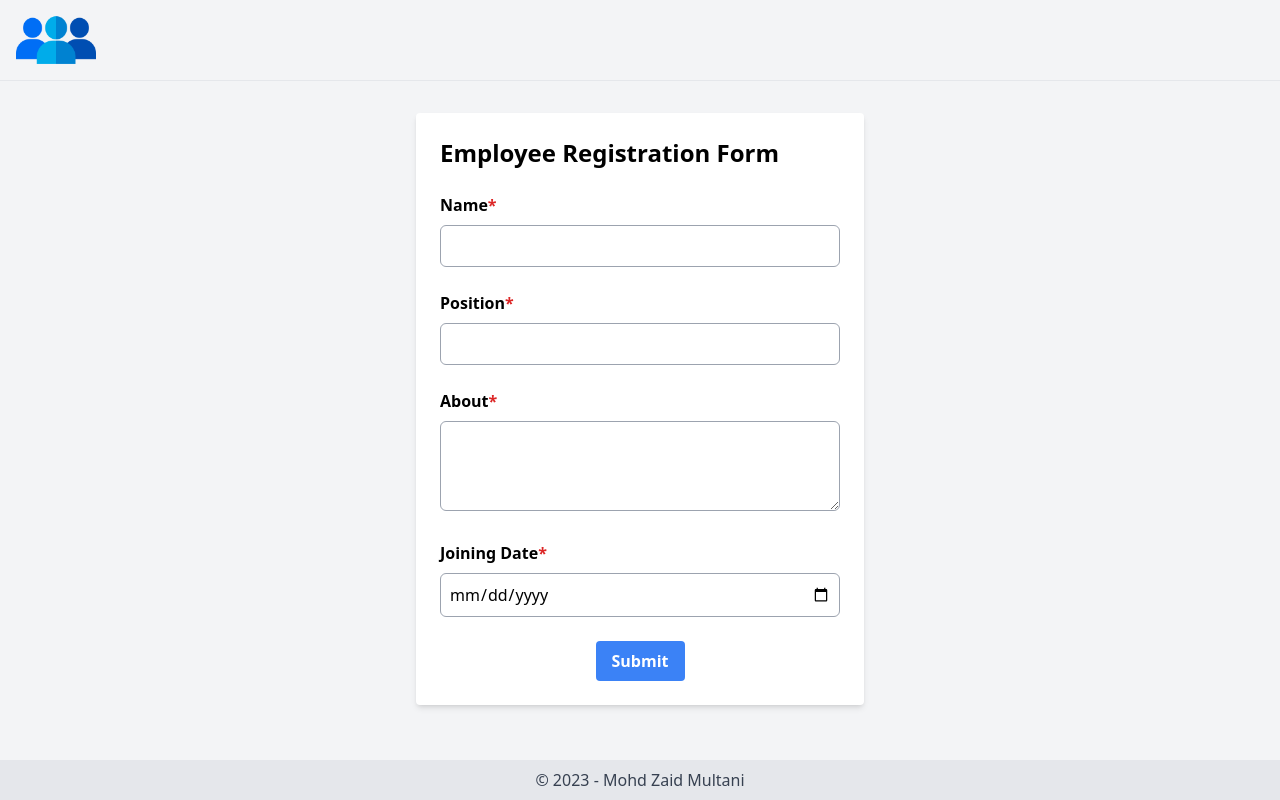
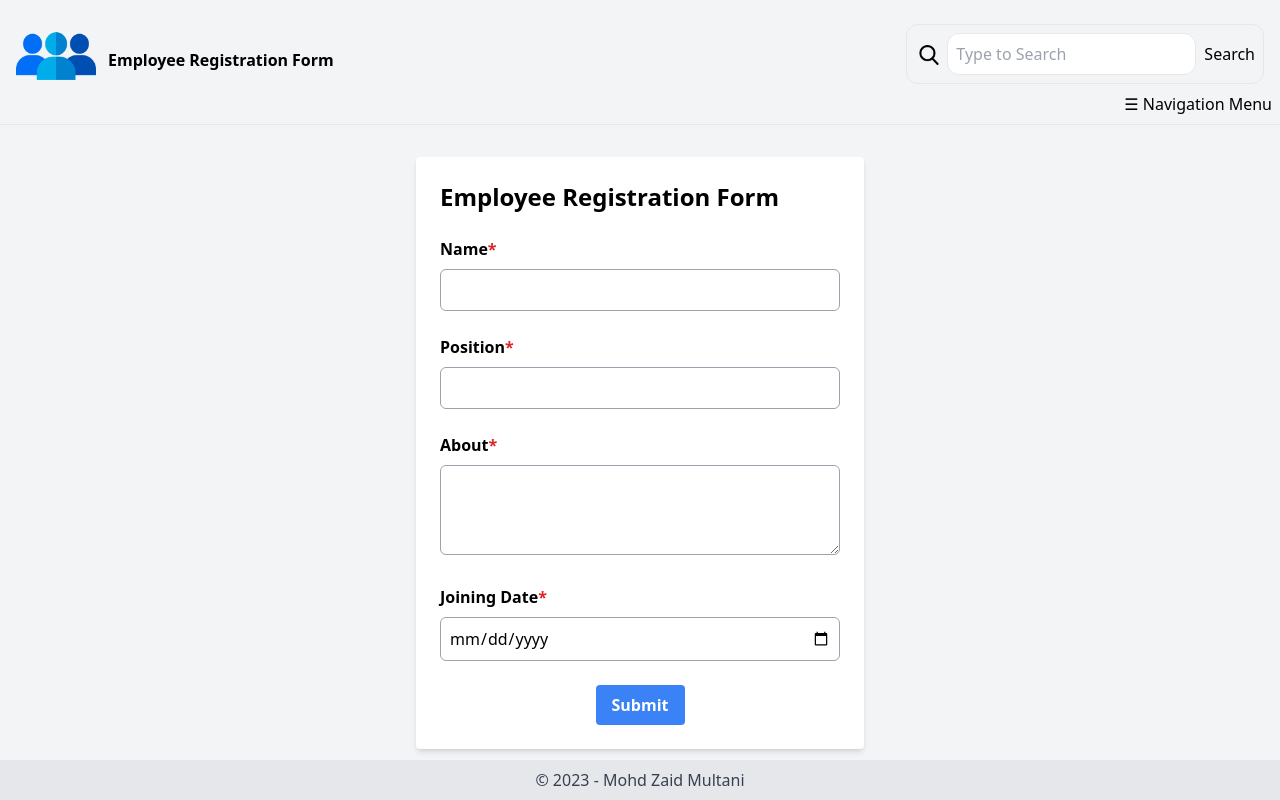
Before and after one commit to ZAIDMULTANI07/employee-hf, a plain HTML site: page employee-registration.html in a window 1280 px wide. Drawn offline with nearby package versions, Linux system fonts and the light colour scheme.

Commit message:
fix: header on employee registration page

```diff
--- a/employee-registration.html
+++ b/employee-registration.html
@@ -8,9 +8,73 @@
     <script src="https://cdn.tailwindcss.com"></script>
 </head>
 <header>
-    <a href="\"> <img class="h-20 w-20 mx-4" src="./public/EMlogo.png"/></a>
-    <hr>
-</header>
+    <div class="flex justify-between ml-4">
+      <a href="/index.html">
+        <div
+          class="flex mt-4 sm:flex-row flex-col sm:none justify-center items-center"
+        >
+          <img class="h-20 w-20" src="./public/EMlogo.png" alt="Logo" />
+          <div
+            class="flex flex-col ml-3 sm:flex-row justify-center items-center"
+          >
+            <h1 class="mt-2 font-bold">Employee</h1>
+            <h1 class="mt-2 font-bold ml-1">Registration</h1>
+            <h1 class="mt-2 font-bold ml-1">Form</h1>
+          </div>
+        </div>
+      </a>
+      <div class="mb-2 mt-2">
+        <form
+          class="flex mx-4 mt-4 border rounded-xl p-2"
+          onsubmit="searchEmployees(event)"
+        >
+          <label for="search">
+            <img
+              class="h-5 sm:block hidden w-5 mt-3 mr-2 ml-1"
+              src="./public/search.png"
+              alt="Search"
+            />
+          </label>
+          <input
+            class="border rounded-xl p-2"
+            type="text"
+            placeholder="Type to Search"
+            id="search"
+            name="search"
+          />
+          <button class="ml-2" type="submit">Search</button>
+        </form>
+        <div class="relative">
+          <h3
+            class="flex justify-end items-end mr-2 mt-2 cursor-pointer"
+            onclick="toggleNav()"
+          >
+            ☰ Navigation Menu
+          </h3>
+          <aside
+            id="nav-menu"
+            class="absolute right-0 top-8 w-80 bg-gray-200 rounded-lg p-2 hidden"
+          >
+            <ul>
+              <li>
+                <a
+                  class="hover:text-blue-600"
+                  href="/employee-registration.html"
+                  >Employee Registration Page</a
+                >
+              </li>
+              <li>
+                <a class="hover:text-blue-600" href="/employee-listing.html"
+                  >Employee Listing Page</a
+                >
+              </li>
+            </ul>
+          </aside>
+        </div>
+      </div>
+    </div>
+  </header>
+  <hr>
 <body class="bg-gray-100">
     <div class="container mx-auto py-8">
         <div class="max-w-md mx-auto bg-white rounded p-6 shadow-md">
```
